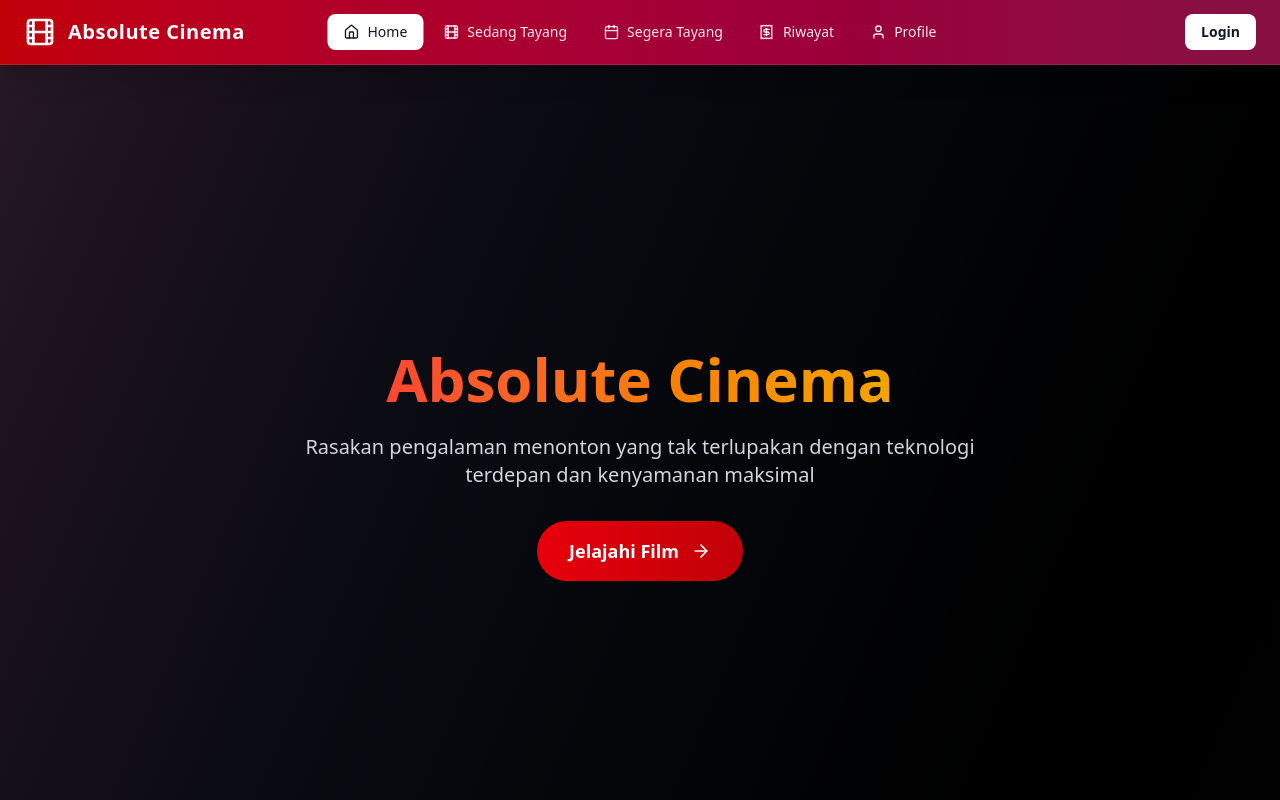
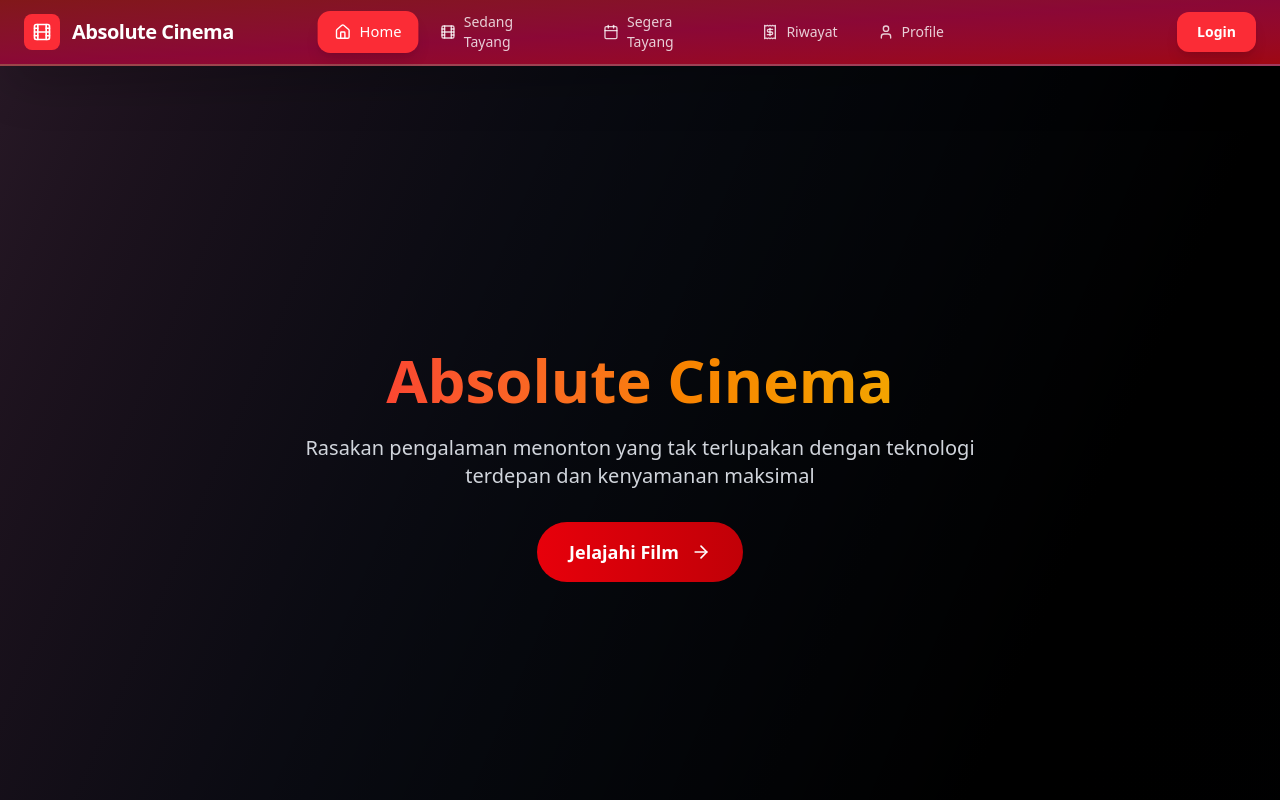
Before and after one commit to amayones/ujikom-fe-ac, a React (Vite) app: page / in a window 1280 px wide. Shown: the top 800 px of the page. Built offline with nearby package versions, Linux system fonts and the light colour scheme.

Commit message:
style: update navbar with unique professional design for each role

```diff
--- a/src/components/Navbar.jsx
+++ b/src/components/Navbar.jsx
@@ -28,8 +28,10 @@ export default function Navbar() {
         switch (currentRole) {
             case 'admin':
                 return {
-                    bgColor: 'bg-gradient-to-r from-slate-800 via-slate-900 to-gray-900',
+                    bgColor: 'bg-gradient-to-br from-slate-900 via-blue-900 to-slate-800',
                     roleLabel: 'Admin Panel',
+                    accentColor: 'bg-blue-500',
+                    hoverColor: 'hover:bg-blue-500/20',
                     links: [
                         { to: '/admin', label: 'Dashboard', icon: <BarChart3 className="w-4 h-4" /> },
                         { to: '/admin/movies', label: 'Film', icon: <Film className="w-4 h-4" /> },
@@ -42,16 +44,20 @@ export default function Navbar() {
                 };
             case 'owner':
                 return {
-                    bgColor: 'bg-gradient-to-r from-indigo-800 via-purple-900 to-slate-900',
+                    bgColor: 'bg-gradient-to-br from-purple-900 via-indigo-900 to-purple-800',
                     roleLabel: 'Owner Panel',
+                    accentColor: 'bg-purple-500',
+                    hoverColor: 'hover:bg-purple-500/20',
                     links: [
                         { to: '/owner', label: 'Laporan Keuangan', icon: <BarChart3 className="w-4 h-4" /> }
                     ]
                 };
             case 'cashier':
                 return {
-                    bgColor: 'bg-gradient-to-r from-orange-700 via-amber-800 to-yellow-900',
+                    bgColor: 'bg-gradient-to-br from-emerald-900 via-teal-900 to-emerald-800',
                     roleLabel: 'Kasir Panel',
+                    accentColor: 'bg-emerald-500',
+                    hoverColor: 'hover:bg-emerald-500/20',
                     links: [
                         { to: '/cashier', label: 'Dashboard', icon: <BarChart3 className="w-4 h-4" /> },
                         { to: '/cashier/offline-booking', label: 'Pesan Offline', icon: <Receipt className="w-4 h-4" /> },
@@ -61,8 +67,10 @@ export default function Navbar() {
                 };
             default:
                 return {
-                    bgColor: 'bg-gradient-to-r from-red-700 via-rose-800 to-pink-900',
+                    bgColor: 'bg-gradient-to-br from-red-900 via-rose-900 to-red-800',
                     roleLabel: 'Absolute Cinema',
+                    accentColor: 'bg-red-500',
+                    hoverColor: 'hover:bg-red-500/20',
                     links: [
                         { to: '/', label: 'Home', icon: <Home className="w-4 h-4" /> },
                         { to: '/now-playing', label: 'Sedang Tayang', icon: <Film className="w-4 h-4" /> },
@@ -77,28 +85,30 @@ export default function Navbar() {
     const navConfig = getNavConfig();
 
     return (
-        <nav className={`${navConfig.bgColor} shadow-xl border-b border-white/10 sticky top-0 z-50`}>
+        <nav className={`${navConfig.bgColor} shadow-2xl border-b-2 border-white/20 backdrop-blur-sm sticky top-0 z-50`}>
             <div className="max-w-7xl mx-auto px-6">
                 <div className="flex items-center justify-between h-16">
                     {/* Logo */}
                     <Link
                         to={currentRole === 'customer' ? '/' : `/${currentRole}`}
-                        className="flex items-center space-x-3 group hover:scale-105 transition-all duration-300"
+                        className="flex items-center space-x-3 group"
                     >
-                        <Film className="w-8 h-8 text-white group-hover:rotate-12 transition-transform duration-300" />
-                        <span className="text-white text-xl font-bold tracking-wide">{navConfig.roleLabel}</span>
+                        <div className={`${navConfig.accentColor} p-2 rounded-lg group-hover:scale-110 transition-transform duration-300`}>
+                            <Film className="w-5 h-5 text-white" />
+                        </div>
+                        <span className="text-white text-xl font-bold tracking-tight">{navConfig.roleLabel}</span>
                     </Link>
 
                     {/* Navigation Links - Centered */}
-                    <div className="hidden lg:flex items-center space-x-1 absolute left-1/2 transform -translate-x-1/2">
+                    <div className="hidden lg:flex items-center space-x-2 absolute left-1/2 transform -translate-x-1/2">
                         {navConfig.links.map((link) => (
                             <Link
                                 key={link.to}
                                 to={link.to}
-                                className={`flex items-center space-x-2 px-4 py-2 rounded-lg text-sm font-medium transition-all duration-200 ${
+                                className={`flex items-center space-x-2 px-4 py-2.5 rounded-xl text-sm font-medium transition-all duration-300 ${
                                     isActive(link.to)
-                                        ? 'bg-white text-gray-900'
-                                        : 'text-white/90 hover:text-white hover:bg-white/10'
+                                        ? `${navConfig.accentColor} text-white shadow-lg scale-105`
+                                        : `text-white/80 ${navConfig.hoverColor} hover:text-white`
                                 }`}
                             >
                                 {link.icon}
@@ -112,14 +122,14 @@ export default function Navbar() {
                         {currentRole === 'customer' ? (
                             <Link
                                 to="/login"
-                                className="bg-white text-gray-900 hover:bg-gray-100 px-4 py-2 rounded-lg text-sm font-semibold transition-all duration-200"
+                                className={`${navConfig.accentColor} text-white hover:opacity-90 px-5 py-2.5 rounded-xl text-sm font-semibold shadow-lg transition-all duration-300 hover:scale-105`}
                             >
                                 Login
                             </Link>
                         ) : (
                             <button
                                 onClick={() => window.location.href = '/'}
-                                className="flex items-center space-x-2 text-white/90 hover:text-white hover:bg-white/10 px-3 py-2 rounded-lg text-sm font-medium transition-all duration-200"
+                                className={`flex items-center space-x-2 text-white/80 ${navConfig.hoverColor} px-4 py-2.5 rounded-xl text-sm font-medium transition-all duration-300 hover:text-white`}
                             >
                                 <LogOut className="w-4 h-4" />
                                 <span>Logout</span>
@@ -128,8 +138,6 @@ export default function Navbar() {
                     </div>
                 </div>
             </div>
-
-
         </nav>
     );
 }
```
